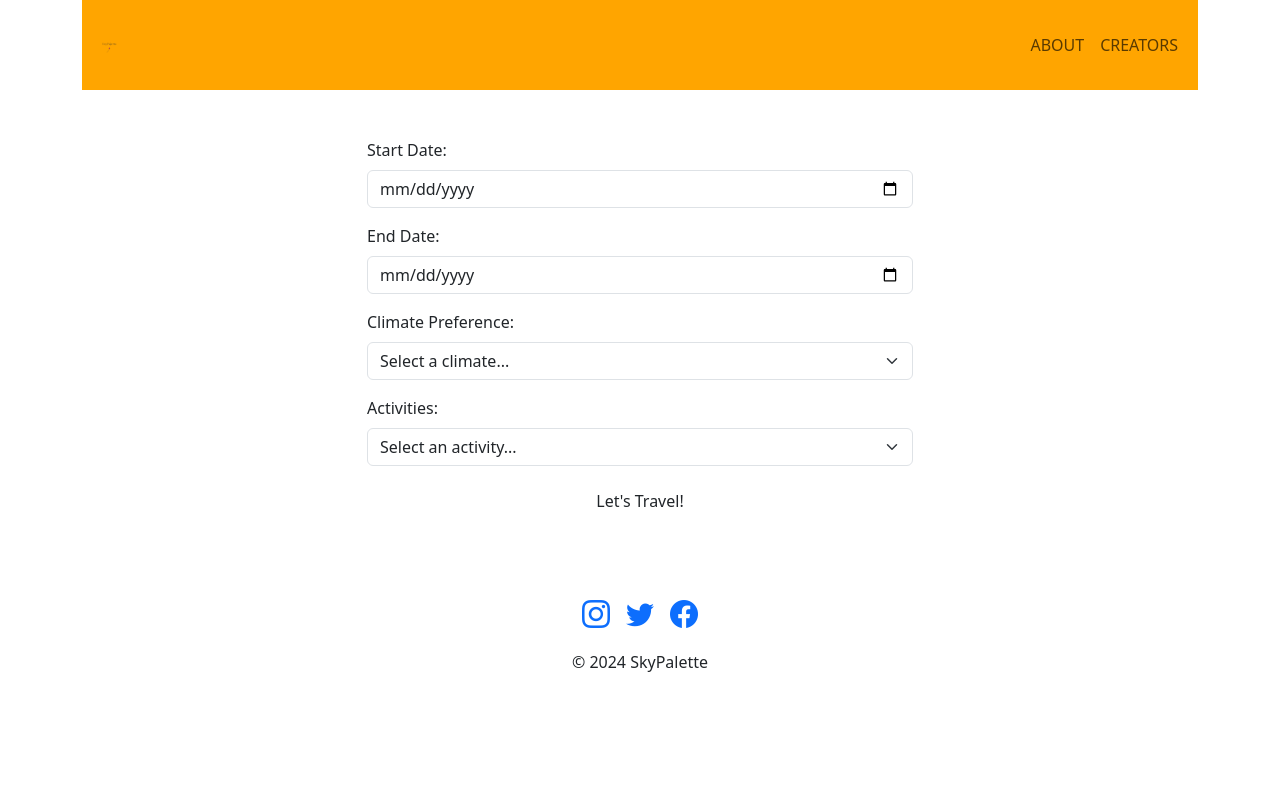
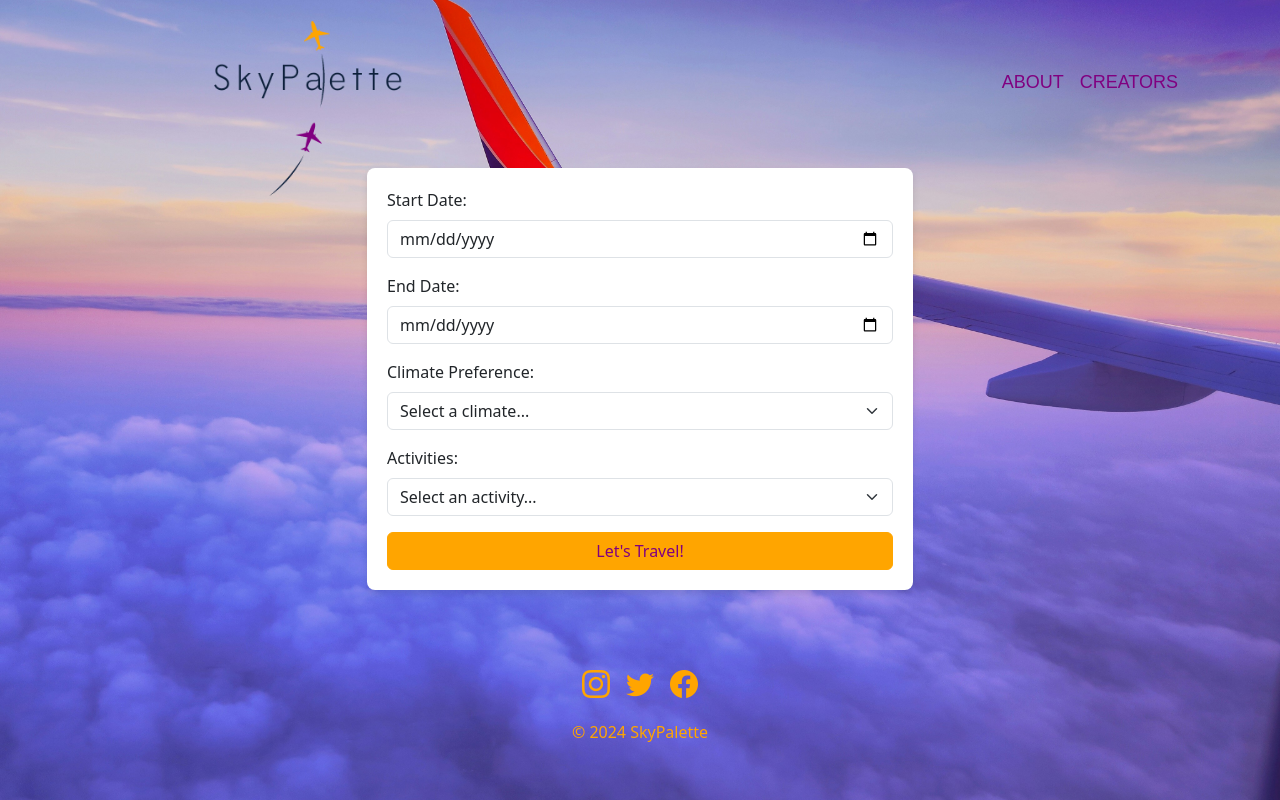
Before and after one commit to Muradhanki/SkyPalette, a React (Vite) app: page / in a window 1280 px wide. Built offline with nearby package versions, Linux system fonts and the light colour scheme.

Commit message:
style: updates styles css file.

```diff
--- a/src/styles.css
+++ b/src/styles.css
@@ -1,4 +1,4 @@
-* {
+/* * {
     box-sizing: border-box;
 }
 
@@ -34,4 +34,72 @@ nav {
 .nav--icon {
     height: 30px;
     margin-right: 7px;
+} */
+
+
+
+/* NEW natt5 */
+
+
+* {
+    box-sizing: border-box;
 }
+
+body {
+    background-image: url('./assets/images/airplane.jpg');
+    background-size: cover;
+    background-position: center;
+    background-attachment: fixed;
+    margin: 0;
+    height: 100%;
+  }
+
+nav {
+    display: flex;
+    height: 100px;
+    margin-top: 20px;
+    padding: 50px 50px;
+}
+
+.nav--title {
+ }
+
+.nav--icon {
+    height: 420px;
+    margin-top: 70px;
+}
+
+  .text-orange {
+    color: orange;
+  }
+
+  .navbar {
+
+  }
+
+  .nav-link {
+    color: purple !important;
+    font-family:Arial, Helvetica, sans-serif;
+    font-size: 18px !important;
+    margin-top: 25px;
+
+}
+
+  .btn-custom {
+    background-color: orange !important;
+    color: purple !important;
+    border-color: orange !important;
+}
+
+.btn-custom:hover, .btn-custom:focus, .btn-custom:active {
+    background-color: purple !important;
+    color: orange !important;
+    border-color: purple !important;
+}
+
+.form-container {
+    background-color: white;
+    padding: 20px;
+    border-radius: 8px;
+    box-shadow: 0 4px 6px rgba(0,0,0,0.1);
+  }
```
